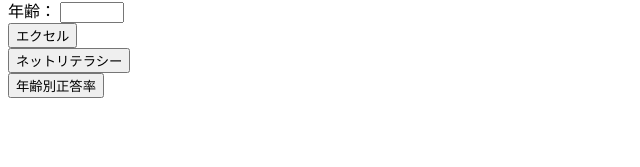
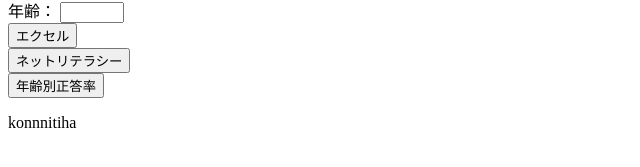
Before and after one commit to IsshuTomizawa/skilltest, a Django app: page /skil/ in a window 1280 px wide. Shown: the part 179-346 px from the top of the page, without its empty margins (0-640 px from the left). Run offline with Django 4.2, Linux system fonts and the light colour scheme.

Commit message:
Update index.html

```diff
--- a/skil/templates/skil/index.html
+++ b/skil/templates/skil/index.html
@@ -23,5 +23,7 @@
             {% csrf_token %}
             <button type="submit">年齢別正答率</button><!--percentへ-->
         </form>
+        <p>konnnitiha
+        </p>
     </body>
 </html>
```
